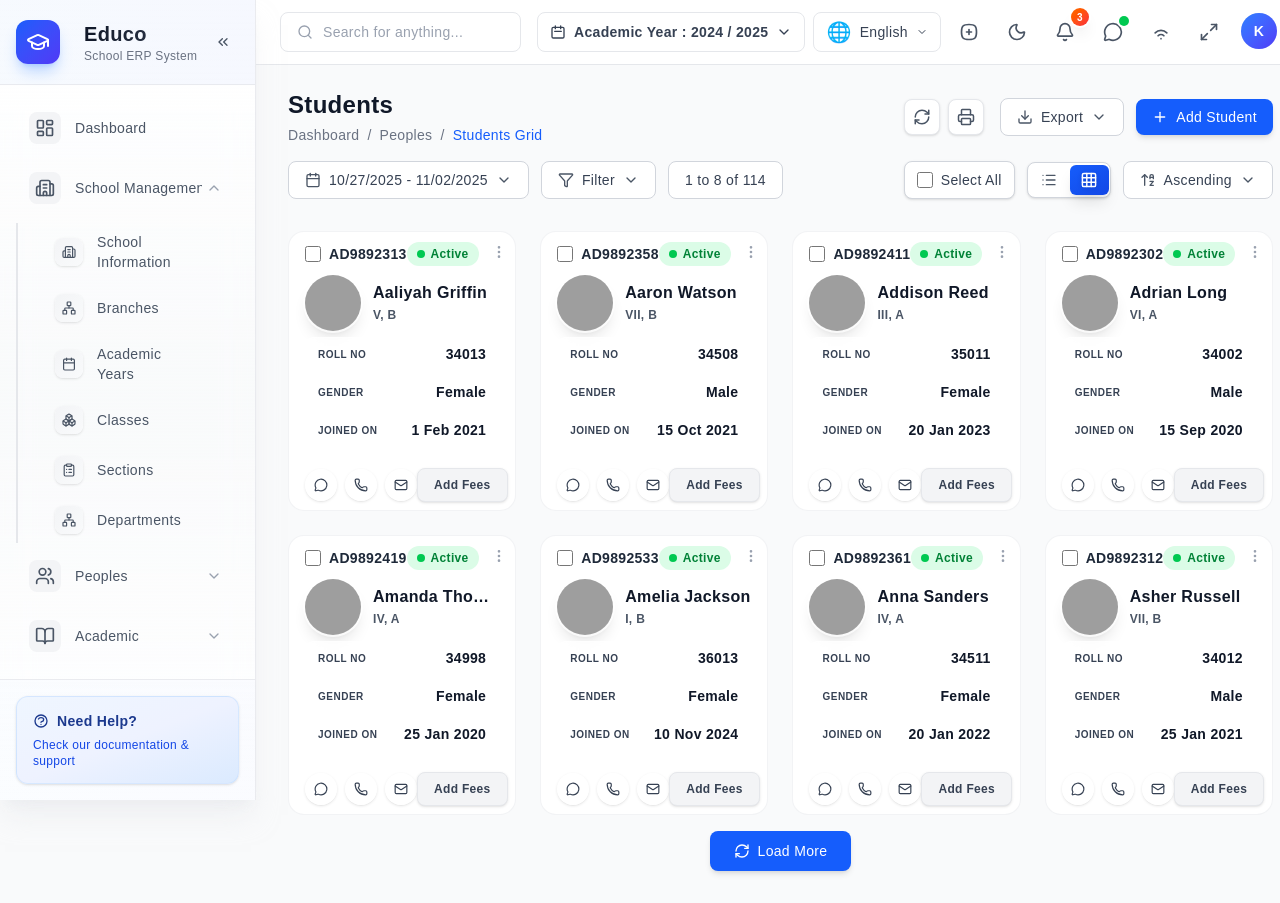
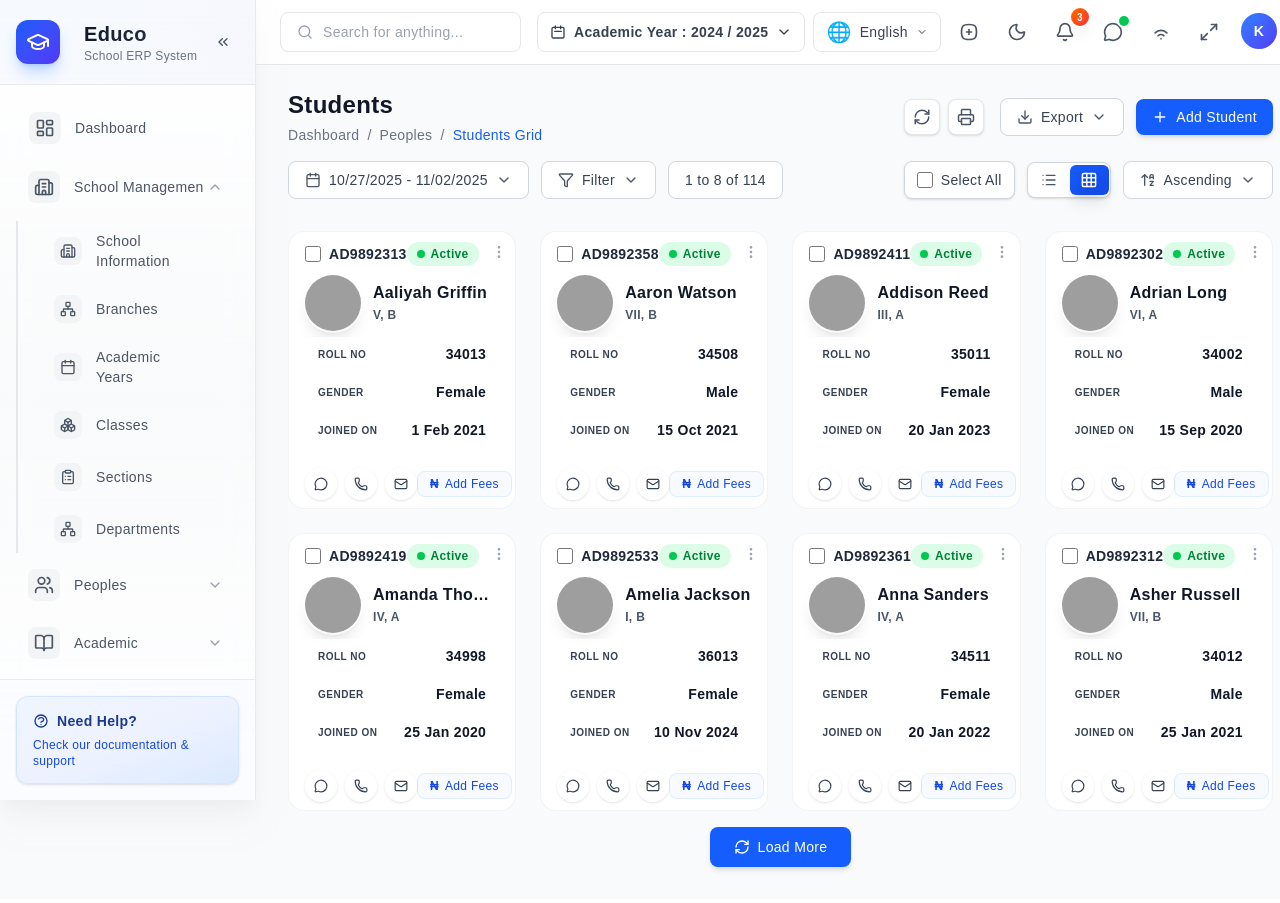
Before and after one commit to whaaala/educo, a Next.js app: page /students in a window 1280 px wide. Both pictures are taken after a click on the button "School Management". Shown: the top 903 px of the page. Built offline with nearby package versions, Linux system fonts and the light colour scheme; grey boxes are pictures that could not be loaded.

Commit message:
create a add fee button component

```diff
--- a/app/students/page.tsx
+++ b/app/students/page.tsx
@@ -1,6 +1,7 @@
 "use client";
 
 import { useState, useEffect, useRef } from "react";
+import { useSearchParams, useRouter } from "next/navigation";
 import MainLayout from "@/components/layout/MainLayout";
 import StudentCard, { Student } from "@/components/students/StudentCard";
 import StudentTable from "@/components/students/StudentTable";
@@ -1742,15 +1743,34 @@ const sampleStudents: Student[] = [
 export default function AllStudentsPage() {
   const academicYearContext = useAcademicYear();
   const { selectedYear } = academicYearContext;
+  const searchParams = useSearchParams();
+  const router = useRouter();
+
+  // Get view mode from URL, default to grid
+  const urlView = searchParams.get("view");
+  const initialView = urlView === "list" ? "list" : "grid";
 
   const [students] = useState<Student[]>(sampleStudents);
-  const [viewMode, setViewMode] = useState<"grid" | "list">("grid");
+  const [viewMode, setViewMode] = useState<"grid" | "list">(initialView);
   const [searchQuery, setSearchQuery] = useState("");
   const [isMounted, setIsMounted] = useState(false);
   const [displayedCount, setDisplayedCount] = useState(8); // 8 for grid, 10 for table
   const [isLoadingMore, setIsLoadingMore] = useState(false);
   const gridRef = useRef<HTMLDivElement>(null);
   const previousCountRef = useRef(8);
+
+  // Handler to update view mode and URL
+  const handleViewModeChange = (newMode: "grid" | "list") => {
+    setViewMode(newMode);
+    router.push(`/students?view=${newMode}`);
+  };
+
+  // Sync view mode with URL changes
+  useEffect(() => {
+    const urlView = searchParams.get("view");
+    const newViewMode = urlView === "list" ? "list" : "grid";
+    setViewMode(newViewMode);
+  }, [searchParams]);
 
   // Filter fields configuration
   const filterFields: FilterField[] = [
@@ -2706,7 +2726,7 @@ export default function AllStudentsPage() {
               </div>
             )}
             {/* View Toggle */}
-            <ViewToggle viewMode={viewMode} onViewModeChange={setViewMode} />
+            <ViewToggle viewMode={viewMode} onViewModeChange={handleViewModeChange} />
 
             {/* Sort */}
             <SortButton
--- a/components/layout/Sidebar.tsx
+++ b/components/layout/Sidebar.tsx
@@ -2,6 +2,7 @@
 
 import { useState, useEffect, useRef } from "react";
 import Link from "next/link";
+import { usePathname, useSearchParams } from "next/navigation";
 import {
   LayoutDashboard,
   Users,
@@ -66,8 +67,8 @@ const menuItems: MenuItem[] = [
         label: "Students",
         icon: <GraduationCap className="w-4 h-4" />,
         children: [
-          { id: "all-students", label: "All Students", icon: <GraduationCap className="w-4 h-4" />, href: "/students" },
-          { id: "student-list", label: "Student List", icon: <GraduationCap className="w-4 h-4" />, href: "/students/list" },
+          { id: "all-students", label: "All Students", icon: <GraduationCap className="w-4 h-4" />, href: "/students?view=grid" },
+          { id: "student-list", label: "Student List", icon: <GraduationCap className="w-4 h-4" />, href: "/students?view=list" },
           { id: "student-details", label: "Student Details", icon: <GraduationCap className="w-4 h-4" />, href: "/students/details" },
           { id: "student-promotion", label: "Student Promotion", icon: <GraduationCap className="w-4 h-4" />, href: "/students/promotion" },
         ]
@@ -125,6 +126,8 @@ interface SidebarProps {
 }
 
 export default function Sidebar({ isCollapsed, setIsCollapsed, isMobileSidebarOpen, setIsMobileSidebarOpen }: SidebarProps) {
+  const pathname = usePathname();
+  const searchParams = useSearchParams();
   const [expandedItems, setExpandedItems] = useState<string[]>([]);
   const [isMobile, setIsMobile] = useState<boolean | null>(null); // null on server, boolean on client
   const [hoveredItem, setHoveredItem] = useState<string | null>(null);
@@ -133,6 +136,40 @@ export default function Sidebar({ isCollapsed, setIsCollapsed, isMobileSidebarOp
   const [submenuHideTimeout, setSubmenuHideTimeout] = useState<NodeJS.Timeout | null>(null);
   const [showLogoText, setShowLogoText] = useState(false);
   const logoTextTimeoutRef = useRef<NodeJS.Timeout | null>(null);
+
+  // Helper function to check if a link is active
+  const isLinkActive = (href: string) => {
+    if (!href || href === "#") return false;
+
+    // Parse the href to get pathname and search params
+    const url = new URL(href, window.location.origin);
+    const linkPathname = url.pathname;
+    const linkSearch = url.search;
+
+    // Check if pathname matches
+    if (pathname !== linkPathname) return false;
+
+    // If there are search params in the link, check them too
+    if (linkSearch) {
+      const currentSearch = searchParams.toString();
+      return linkSearch === `?${currentSearch}`;
+    }
+
+    // If no search params in link, it's active if pathname matches
+    return true;
+  };
+
+  // Helper function to check if a parent item has any active children
+  const hasActiveChild = (item: MenuItem): boolean => {
+    if (!item.children) return false;
+
+    for (const child of item.children) {
+      if (child.href && isLinkActive(child.href)) return true;
+      if (child.children && hasActiveChild(child)) return true;
+    }
+
+    return false;
+  };
 
   // Handle delayed hide
   const handleMouseEnterItem = (itemId: string) => {
@@ -249,27 +286,21 @@ export default function Sidebar({ isCollapsed, setIsCollapsed, isMobileSidebarOp
             <button
               onClick={() => !isCollapsedDesktop && toggleExpanded(item.id)}
               className={cn(
-                "w-full flex items-center px-3 py-2.5 rounded-xl font-medium text-sm cursor-pointer",
-                "text-gray-600 dark:text-gray-300 midnight:text-cyan-100 purple:text-pink-100",
-                "hover:bg-gradient-to-r hover:from-blue-50 hover:to-indigo-50",
-                "dark:hover:from-blue-500/10 dark:hover:to-indigo-500/10",
-                "midnight:hover:from-cyan-500/10 midnight:hover:to-blue-500/10",
-                "purple:hover:from-pink-500/10 purple:hover:to-purple-500/10",
-                "hover:text-blue-700 dark:hover:text-blue-300 midnight:hover:text-cyan-300 purple:hover:text-pink-300",
-                "hover:shadow-sm hover:scale-[1.02]",
-                "transition-all duration-200 ease-in-out",
-                "border border-transparent hover:border-blue-200/50 dark:hover:border-blue-500/20",
-                "midnight:hover:border-cyan-500/20 purple:hover:border-pink-500/20",
+                "w-full flex items-center px-3 py-2.5 rounded-xl font-medium text-sm cursor-pointer relative",
+                "transition-all duration-200 ease-out",
+                hasActiveChild(item)
+                  ? "bg-blue-50/40 dark:bg-blue-900/10 midnight:bg-cyan-900/10 purple:bg-pink-900/10 text-blue-600 dark:text-blue-300 midnight:text-cyan-300 purple:text-pink-300 border border-blue-200/30 dark:border-blue-700/20 midnight:border-cyan-700/20 purple:border-pink-700/20"
+                  : "text-gray-600 dark:text-gray-300 midnight:text-cyan-100 purple:text-pink-100 hover:bg-gray-100/50 dark:hover:bg-gray-800/50 midnight:hover:bg-cyan-500/5 purple:hover:bg-pink-500/5",
                 level > 0 && "pl-3"
               )}
             >
               <div className="flex items-center gap-3.5 min-h-[32px] flex-1 min-w-0">
                 <div className={cn(
                   "flex items-center justify-center w-8 h-8 rounded-lg flex-shrink-0",
-                  "bg-gray-100 dark:bg-gray-800/50 midnight:bg-cyan-500/10 purple:bg-pink-500/10",
-                  "group-hover:bg-blue-100 dark:group-hover:bg-blue-500/20",
-                  "midnight:group-hover:bg-cyan-500/20 purple:group-hover:bg-pink-500/20",
-                  "transition-colors duration-200"
+                  "transition-all duration-200",
+                  hasActiveChild(item)
+                    ? "bg-blue-100/30 dark:bg-blue-800/20 midnight:bg-cyan-800/20 purple:bg-pink-800/20"
+                    : "bg-gray-100 dark:bg-gray-800/50 midnight:bg-cyan-500/10 purple:bg-pink-500/10"
                 )}>
                   {item.icon}
                 </div>
@@ -324,6 +355,7 @@ export default function Sidebar({ isCollapsed, setIsCollapsed, isMobileSidebarOp
 
                     if (childHasChildren) {
                       // Render item with nested submenu on hover
+                      const childIsActive = hasActiveChild(child);
                       return (
                         <div
                           key={child.id}
@@ -331,14 +363,24 @@ export default function Sidebar({ isCollapsed, setIsCollapsed, isMobileSidebarOp
                           onMouseEnter={() => handleMouseEnterSubmenuItem(child.id)}
                           onMouseLeave={() => handleMouseLeaveSubmenuItem(child.id)}
                         >
-                          <div className="flex items-center justify-between gap-3 px-4 py-2 text-sm text-gray-700 dark:text-gray-300 midnight:text-cyan-100 purple:text-pink-100 hover:bg-blue-50 dark:hover:bg-blue-500/10 midnight:hover:bg-cyan-500/10 purple:hover:bg-pink-500/10 hover:text-blue-600 dark:hover:text-blue-300 midnight:hover:text-cyan-300 purple:hover:text-pink-300 transition-all duration-150 rounded-lg cursor-pointer">
+                          <div className={cn(
+                            "flex items-center justify-between gap-3 px-4 py-2.5 text-sm transition-all duration-200 rounded-xl cursor-pointer",
+                            childIsActive
+                              ? "bg-blue-50/40 dark:bg-blue-900/10 midnight:bg-cyan-900/10 purple:bg-pink-900/10 text-blue-600 dark:text-blue-300 midnight:text-cyan-300 purple:text-pink-300 border border-blue-200/30 dark:border-blue-700/20 midnight:border-cyan-700/20 purple:border-pink-700/20"
+                              : "text-gray-700 dark:text-gray-300 midnight:text-cyan-100 purple:text-pink-100 hover:bg-gray-100 dark:hover:bg-gray-700/50 midnight:hover:bg-cyan-500/10 purple:hover:bg-pink-500/10 hover:text-blue-600 dark:hover:text-blue-300 midnight:hover:text-cyan-300 purple:hover:text-pink-300"
+                          )}>
                             <div className="flex items-center gap-3">
-                              <div className="flex items-center justify-center w-6 h-6 rounded-md bg-gray-100 dark:bg-gray-700/50">
+                              <div className={cn(
+                                "flex items-center justify-center w-7 h-7 rounded-lg transition-all duration-200",
+                                childIsActive
+                                  ? "bg-blue-100/30 dark:bg-blue-800/20 midnight:bg-cyan-800/20 purple:bg-pink-800/20"
+                                  : "bg-gray-100 dark:bg-gray-700/50"
+                              )}>
                                 {child.icon}
                               </div>
-                              <span className="font-medium">{child.label}</span>
+                              <span className={cn("font-medium")}>{child.label}</span>
                             </div>
-                            <ChevronDown className="w-4 h-4 -rotate-90" />
+                            <ChevronDown className={cn("w-4 h-4 -rotate-90 transition-transform duration-200")} />
                           </div>
 
                           {/* Nested submenu popup */}
@@ -356,18 +398,31 @@ export default function Sidebar({ isCollapsed, setIsCollapsed, isMobileSidebarOp
                                 {child.label}
                               </div>
                               <div className="py-1">
-                                {child.children?.map((grandchild) => (
+                                {child.children?.map((grandchild) => {
+                                  const isActive = isLinkActive(grandchild.href || "");
+                                  return (
                                     <Link
                                       key={grandchild.id}
                                       href={grandchild.href || "#"}
-                                    className="flex items-center gap-3 px-4 py-2 text-sm text-gray-700 dark:text-gray-300 midnight:text-cyan-100 purple:text-pink-100 hover:bg-blue-50 dark:hover:bg-blue-500/10 midnight:hover:bg-cyan-500/10 purple:hover:bg-pink-500/10 hover:text-blue-600 dark:hover:text-blue-300 midnight:hover:text-cyan-300 purple:hover:text-pink-300 transition-all duration-150 rounded-lg mx-2 cursor-pointer"
+                                      className={cn(
+                                        "flex items-center gap-3 px-4 py-2.5 text-sm transition-all duration-200 rounded-xl mx-2 cursor-pointer",
+                                        isActive
+                                          ? "bg-blue-50/40 dark:bg-blue-900/10 midnight:bg-cyan-900/10 purple:bg-pink-900/10 text-blue-600 dark:text-blue-300 midnight:text-cyan-300 purple:text-pink-300 border border-blue-200/30 dark:border-blue-700/20 midnight:border-cyan-700/20 purple:border-pink-700/20"
+                                          : "text-gray-700 dark:text-gray-300 midnight:text-cyan-100 purple:text-pink-100 hover:bg-gray-100/80 dark:hover:bg-gray-700/50 midnight:hover:bg-cyan-500/10 purple:hover:bg-pink-500/10 hover:text-blue-600 dark:hover:text-blue-300 midnight:hover:text-cyan-300 purple:hover:text-pink-300"
+                                      )}
                                     >
-                                    <div className="flex items-center justify-center w-6 h-6 rounded-md bg-gray-100 dark:bg-gray-700/50">
+                                      <div className={cn(
+                                        "flex items-center justify-center w-7 h-7 rounded-lg transition-all duration-200",
+                                        isActive
+                                          ? "bg-blue-100/30 dark:bg-blue-800/20 midnight:bg-cyan-800/20 purple:bg-pink-800/20"
+                                          : "bg-gray-100 dark:bg-gray-700/50"
+                                      )}>
                                         {grandchild.icon}
                                       </div>
                                       <span className="font-medium">{grandchild.label}</span>
                                     </Link>
-                                ))}
+                                  );
+                                })}
                               </div>
                             </div>
                           )}
@@ -471,40 +526,26 @@ export default function Sidebar({ isCollapsed, setIsCollapsed, isMobileSidebarOp
               }
 
               // Otherwise render as a simple link
+              const childIsActive = isLinkActive(child.href || "");
               return (
                 <Link
                   key={child.id}
                   href={child.href || "#"}
                   className={cn(
-                    "flex items-center gap-3.5 px-3 py-2 rounded-lg text-sm font-medium group cursor-pointer",
-                    "text-gray-600 dark:text-gray-400 midnight:text-cyan-200 purple:text-pink-200",
-                    "hover:bg-gradient-to-r hover:from-blue-50 hover:to-indigo-50/50",
-                    "dark:hover:from-blue-500/5 dark:hover:to-indigo-500/5",
-                    "midnight:hover:from-cyan-500/5 midnight:hover:to-blue-500/5",
-                    "purple:hover:from-pink-500/5 purple:hover:to-purple-500/5",
-                    "hover:text-blue-700 dark:hover:text-blue-300 midnight:hover:text-cyan-300 purple:hover:text-pink-300",
-                    "hover:translate-x-1 hover:shadow-sm",
-                    "transition-all duration-200 ease-out",
-                    "border border-transparent hover:border-blue-200/30 dark:hover:border-blue-500/10",
-                    "midnight:hover:border-cyan-500/10 purple:hover:border-pink-500/10"
+                    "flex items-center gap-3.5 px-3 py-2.5 rounded-xl text-sm font-medium cursor-pointer",
+                    "transition-all duration-200",
+                    childIsActive
+                      ? "bg-blue-50/40 dark:bg-blue-900/10 midnight:bg-cyan-900/10 purple:bg-pink-900/10 text-blue-600 dark:text-blue-300 midnight:text-cyan-300 purple:text-pink-300 border border-blue-200/30 dark:border-blue-700/20 midnight:border-cyan-700/20 purple:border-pink-700/20"
+                      : "text-gray-600 dark:text-gray-400 midnight:text-cyan-200 purple:text-pink-200 hover:bg-gray-100/50 dark:hover:bg-gray-800/50 midnight:hover:bg-cyan-500/5 purple:hover:bg-pink-500/5 hover:text-blue-600 dark:hover:text-blue-300 midnight:hover:text-cyan-300 purple:hover:text-pink-300"
                   )}
                 >
                   <div className={cn(
-                    "flex items-center justify-center w-7 h-7 rounded-lg shrink-0",
-                    "bg-gradient-to-br from-gray-100 to-gray-50",
-                    "dark:from-gray-800/50 dark:to-gray-700/30",
-                    "midnight:from-cyan-500/10 midnight:to-blue-500/5",
-                    "purple:from-pink-500/10 purple:to-purple-500/5",
-                    "group-hover:from-blue-100 group-hover:to-indigo-50",
-                    "dark:group-hover:from-blue-500/15 dark:group-hover:to-indigo-500/10",
-                    "midnight:group-hover:from-cyan-500/20 midnight:group-hover:to-blue-500/15",
-                    "purple:group-hover:from-pink-500/20 purple:group-hover:to-purple-500/15",
-                    "group-hover:scale-110 group-hover:rotate-3",
-                    "transition-all duration-200 shadow-sm"
+                    "flex items-center justify-center w-7 h-7 rounded-lg shrink-0 transition-all duration-200",
+                    childIsActive
+                      ? "bg-blue-100/30 dark:bg-blue-800/20 midnight:bg-cyan-800/20 purple:bg-pink-800/20"
+                      : "bg-gray-100 dark:bg-gray-800/50 midnight:bg-cyan-500/10 purple:bg-pink-500/10"
                   )}>
-                    <div className="scale-90">
                     {child.icon}
-                    </div>
                   </div>
                   <span className="flex-1 tracking-wide">{child.label}</span>
                   <svg
--- /dev/null
+++ b/components/shared/AddFeesButton.tsx
@@ -0,0 +1,66 @@
+"use client";
+
+interface AddFeesButtonProps {
+  onClick?: (e: React.MouseEvent) => void;
+  currency?: string;
+  label?: string;
+  size?: "sm" | "md" | "lg";
+  className?: string;
+}
+
+export default function AddFeesButton({
+  onClick,
+  currency = "₦",
+  label = "Add Fees",
+  size = "md",
+  className = "",
+}: AddFeesButtonProps) {
+  // Size variants
+  const sizeClasses = {
+    sm: "px-2 py-1 text-[10px] gap-1",
+    md: "px-3 py-1.5 text-xs gap-1.5",
+    lg: "px-4 py-2 text-sm gap-2",
+  };
+
+  const iconSizes = {
+    sm: "text-[11px]",
+    md: "text-xs",
+    lg: "text-sm",
+  };
+
+  return (
+    <button
+      onClick={onClick}
+      className={`
+        inline-flex items-center justify-center
+        ${sizeClasses[size]}
+        rounded-lg
+        bg-blue-50/50 hover:bg-blue-100/70
+        dark:bg-blue-900/10 dark:hover:bg-blue-900/20
+        midnight:bg-cyan-900/10 midnight:hover:bg-cyan-900/20
+        purple:bg-pink-900/10 purple:hover:bg-pink-900/20
+        text-blue-700 hover:text-blue-800
+        dark:text-blue-400 dark:hover:text-blue-300
+        midnight:text-cyan-400 midnight:hover:text-cyan-300
+        purple:text-pink-400 purple:hover:text-pink-300
+        border border-blue-200/40 hover:border-blue-300/60
+        dark:border-blue-700/20 dark:hover:border-blue-700/30
+        midnight:border-cyan-700/20 midnight:hover:border-cyan-700/30
+        purple:border-pink-700/20 purple:hover:border-pink-700/30
+        font-medium
+        transition-all duration-200
+        hover:shadow-sm
+        active:scale-95
+        whitespace-nowrap
+        cursor-pointer
+        ${className}
+      `}
+      title={label}
+    >
+      <span className={`font-bold leading-none ${iconSizes[size]}`}>
+        {currency}
+      </span>
+      <span className="leading-none">{label}</span>
+    </button>
+  );
+}
--- a/components/shared/ProfileCard.tsx
+++ b/components/shared/ProfileCard.tsx
@@ -10,10 +10,12 @@ import {
   Edit,
   TrendingUp,
   Trash2,
+  Plus,
 } from "lucide-react";
 import { useState, useRef, useEffect } from "react";
 import CollectFeesModal from "./CollectFeesModal";
 import DeleteConfirmationModal from "./DeleteConfirmationModal";
+import AddFeesButton from "./AddFeesButton";
 
 export interface ProfileDetail {
   label: string;
@@ -292,19 +294,19 @@ export default function ProfileCard({
             ))}
           </div>
           {primaryAction && (
-            <button
-              onClick={() => {
+            <AddFeesButton
+              onClick={(e) => {
+                e.stopPropagation();
                 if (primaryAction.label === "Add Fees") {
                   setIsFeesModalOpen(true);
                 } else if (primaryAction.onClick) {
                   primaryAction.onClick();
                 }
               }}
-              style={{ cursor: "pointer", zIndex: 11111 }}
-              className="px-4 py-2 rounded-lg bg-gray-100 hover:bg-gray-200 group-hover:bg-white/90 dark:bg-gray-700/50 midnight:bg-cyan-500/10 purple:bg-pink-500/10 dark:hover:bg-gray-700 midnight:hover:bg-cyan-500/20 purple:hover:bg-pink-500/20 text-xs font-semibold text-gray-700 hover:text-gray-900 group-hover:text-black dark:text-gray-300 midnight:text-cyan-300 purple:text-pink-300 transition-all duration-200 border border-gray-200 hover:border-gray-300 group-hover:border-gray-300 shadow-sm hover:shadow-md group-hover:shadow-md active:scale-95 whitespace-nowrap backdrop-blur-sm"
-            >
-              {primaryAction.label}
-            </button>
+              label={primaryAction.label}
+              size="md"
+              currency="₦"
+            />
           )}
         </div>
         </div>
--- a/components/students/StudentTable.tsx
+++ b/components/students/StudentTable.tsx
@@ -2,11 +2,12 @@
 
 import { useState, useEffect, useRef } from "react";
 import { Student } from "./StudentCard";
-import { MoreVertical, MessageCircle, Phone, Mail, Eye, Edit, Lock, TrendingUp, Trash2 } from "lucide-react";
+import { MoreVertical, MessageCircle, Phone, Mail, Eye, Edit, Lock, TrendingUp, Trash2, Plus } from "lucide-react";
 import DataTable, { ColumnConfig } from "@/components/shared/DataTable";
 import CollectFeesModal from "@/components/shared/CollectFeesModal";
 import DeleteConfirmationModal from "@/components/shared/DeleteConfirmationModal";
 import Tooltip from "@/components/shared/Tooltip";
+import AddFeesButton from "@/components/shared/AddFeesButton";
 import { useSidebar } from "@/contexts/SidebarContext";
 
 interface StudentTableProps {
@@ -380,14 +381,12 @@ export default function StudentTable({ students, isLoading = false, loadingMessa
             <Mail className="w-4 h-4 md:w-3 md:h-3 lg:w-3.5 lg:h-3.5 xl:w-4 xl:h-4 text-gray-600 dark:text-gray-400 midnight:text-cyan-400 purple:text-pink-400 group-hover:text-purple-600 dark:group-hover:text-purple-400 transition-colors" />
           </button>
           <div className="w-px md:w-0.5 lg:w-1"></div>
-          <button
-            className="px-1 py-0.5 md:px-1.5 md:py-1 lg:px-2 lg:py-1.5 rounded-md bg-gradient-to-r from-blue-600 to-purple-600 hover:from-blue-700 hover:to-purple-700 dark:from-blue-500 dark:to-purple-500 dark:hover:from-blue-600 dark:hover:to-purple-600 midnight:from-cyan-600 midnight:to-purple-600 midnight:hover:from-cyan-700 midnight:hover:to-purple-700 purple:from-pink-600 purple:to-purple-600 purple:hover:from-pink-700 purple:hover:to-purple-700 transition-all duration-200 hover:scale-105 active:scale-95 cursor-pointer shadow-sm hover:shadow-md flex items-center gap-0.5 lg:gap-1 flex-shrink-0"
-            title="Add Fees"
+          <AddFeesButton
             onClick={(e) => handleAddFeesClick(student, e)}
-          >
-            <span className="text-white font-bold flex-shrink-0">₦</span>
-            <span className="text-[10px] md:text-[10px] lg:text-xs xl:text-sm font-bold text-white whitespace-nowrap">Add Fees</span>
-          </button>
+            currency="₦"
+            label="Add Fees"
+            size="md"
+          />
           <div className="relative flex-shrink-0 overflow-visible" ref={openMenuStudentId === student.id ? menuRef : null}>
             <button
               ref={openMenuStudentId === student.id ? buttonRef : null}
```
Lines whose indentation alone changed are shown as unchanged.
